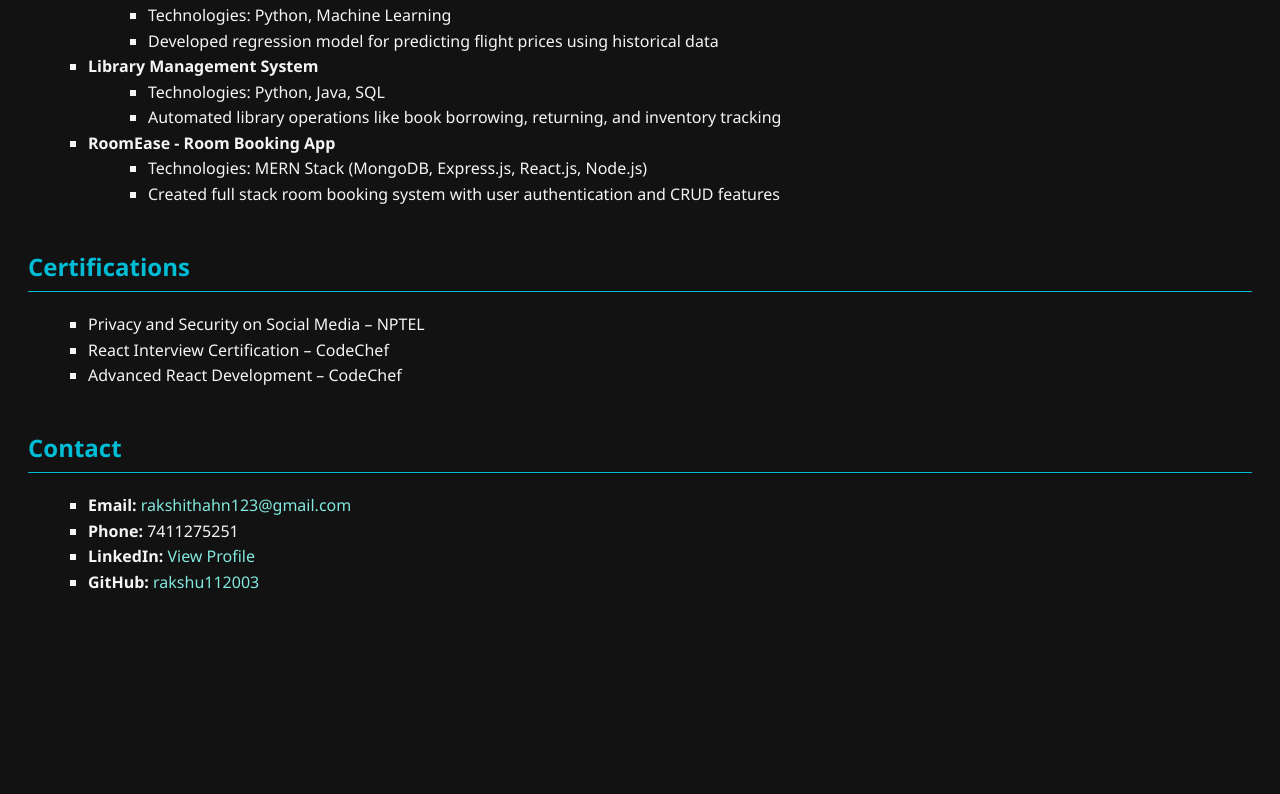
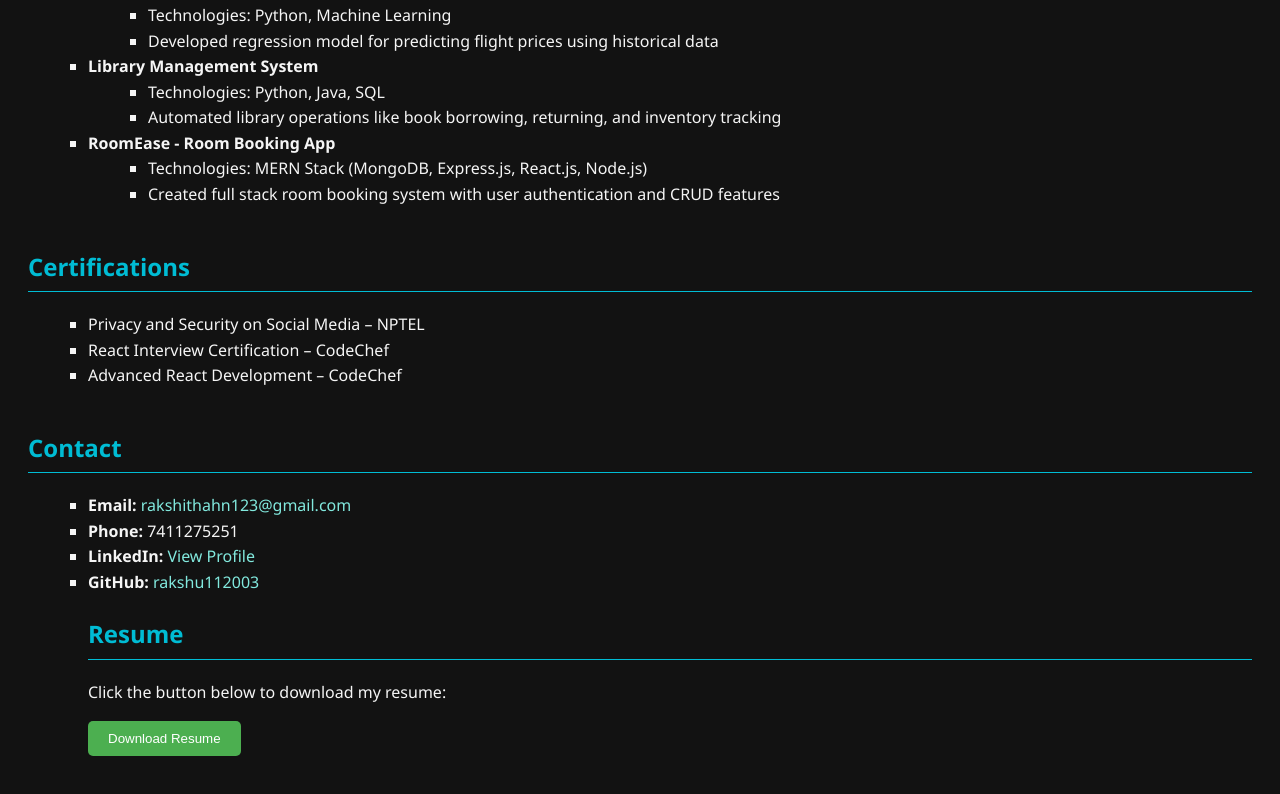
Before and after one commit to rakshu112003/Rakshu-portfolio-, a plain HTML site: page index.html in a window 1280 px wide. Shown: the part 1546-2340 px from the top of the page. Before the commit the page ends 2209 px from the top, so only its background shows below. Drawn offline with Linux system fonts and the light colour scheme.

Commit message:
Update index.html

```diff
--- a/index.html
+++ b/index.html
@@ -130,6 +130,16 @@
       <li><strong>Phone:</strong> 7411275251</li>
       <li><strong>LinkedIn:</strong> <a href="https://www.linkedin.com/in/rakshitha-hn-a14124327/" target="_blank">View Profile</a></li>
       <li><strong>GitHub:</strong> <a href="https://github.com/rakshu112003" target="_blank">rakshu112003</a></li>
+<section id="resume">
+  <h2>Resume</h2>
+  <p>Click the button below to download my resume:</p>
+  <a href="https://drive.google.com/uc?export=download&id=1TEbfB7iiy5aIR2gtIRb3GpTWwZIqQBAA" download target="_blank">
+    <button style="padding: 10px 20px; background-color: #4CAF50; color: white; border: none; border-radius: 5px; cursor: pointer;">
+      Download Resume
+    </button>
+  </a>
+</section>
+
     </ul>
   </section>
 </body>
```
